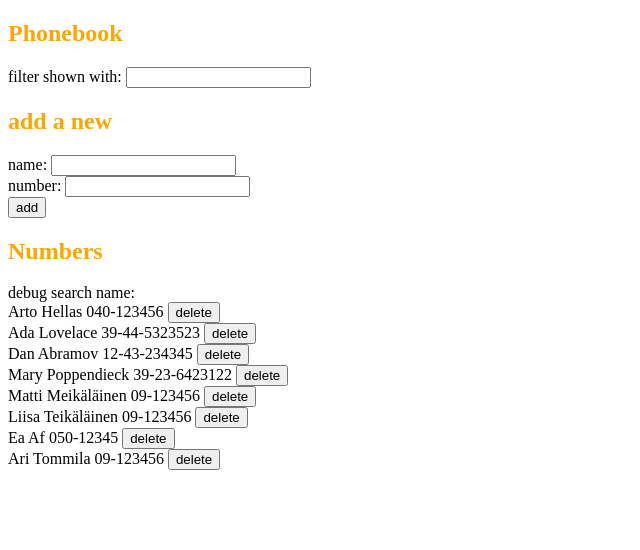
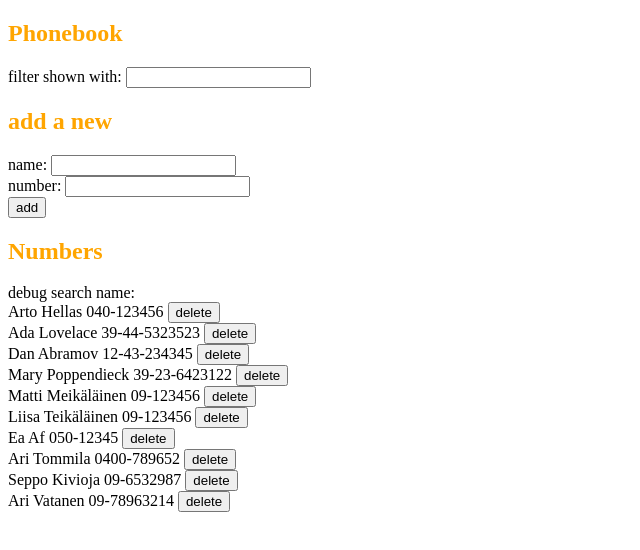
Before and after one commit to binwu-fi/part2_rev1, a React (Vite) app in the folder puhelinluettelo/: page / in a window 1280 px wide. Shown: the top 550 px of the page, without its empty margins (0-640 px from the left). Built offline with nearby package versions, Linux system fonts and the light colour scheme; data requests are answered from the project's data file.

Commit message:
2.16 puhelinluettelo step11 virhe korjattu, uuden yhteystiedon kohdalla

```diff
--- a/puhelinluettelo/db.json
+++ b/puhelinluettelo/db.json
@@ -37,8 +37,18 @@
     },
     {
       "name": "Ari Tommila",
-      "number": "09-123456",
+      "number": "0400-789652",
       "id": "8"
+    },
+    {
+      "id": "9",
+      "name": "Seppo Kivioja",
+      "number": "09-6532987"
+    },
+    {
+      "id": "10",
+      "name": "Ari Vatanen",
+      "number": "09-78963214"
     }
   ]
 }
--- a/puhelinluettelo/src/App.jsx
+++ b/puhelinluettelo/src/App.jsx
@@ -87,8 +87,7 @@ const App = () => {
 
     const checkExist = (element) => element.name === personObject.name
 
-    //new code for 2.15
-    //const existMessage = `${newName} is already added to phonebook, replace the old number with a new one?`
+    const existMessage = `${newName} is already added to phonebook, replace the old number with a new one?`
     const existPerson = persons.find((element) => element.name === newName)
 
     if (persons.some(checkExist)) {
--- a/puhelinluettelo/src/index.css
+++ b/puhelinluettelo/src/index.css
@@ -17,7 +17,7 @@ h2 {
 }
 
 .notification {
-  color: red;
+  color: green;
   background: lightgrey;
   font-size: 20px;
   border-style: solid;
```
